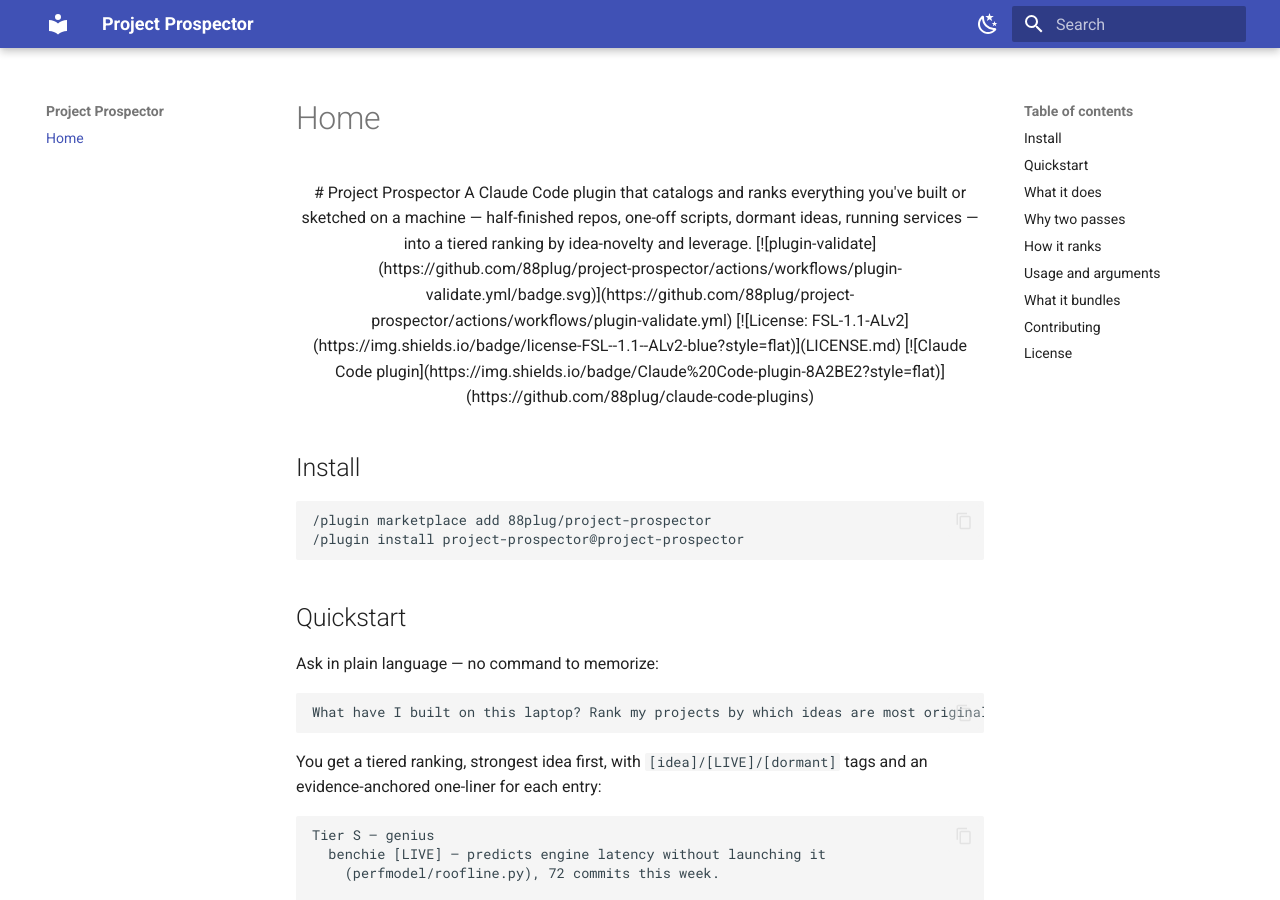
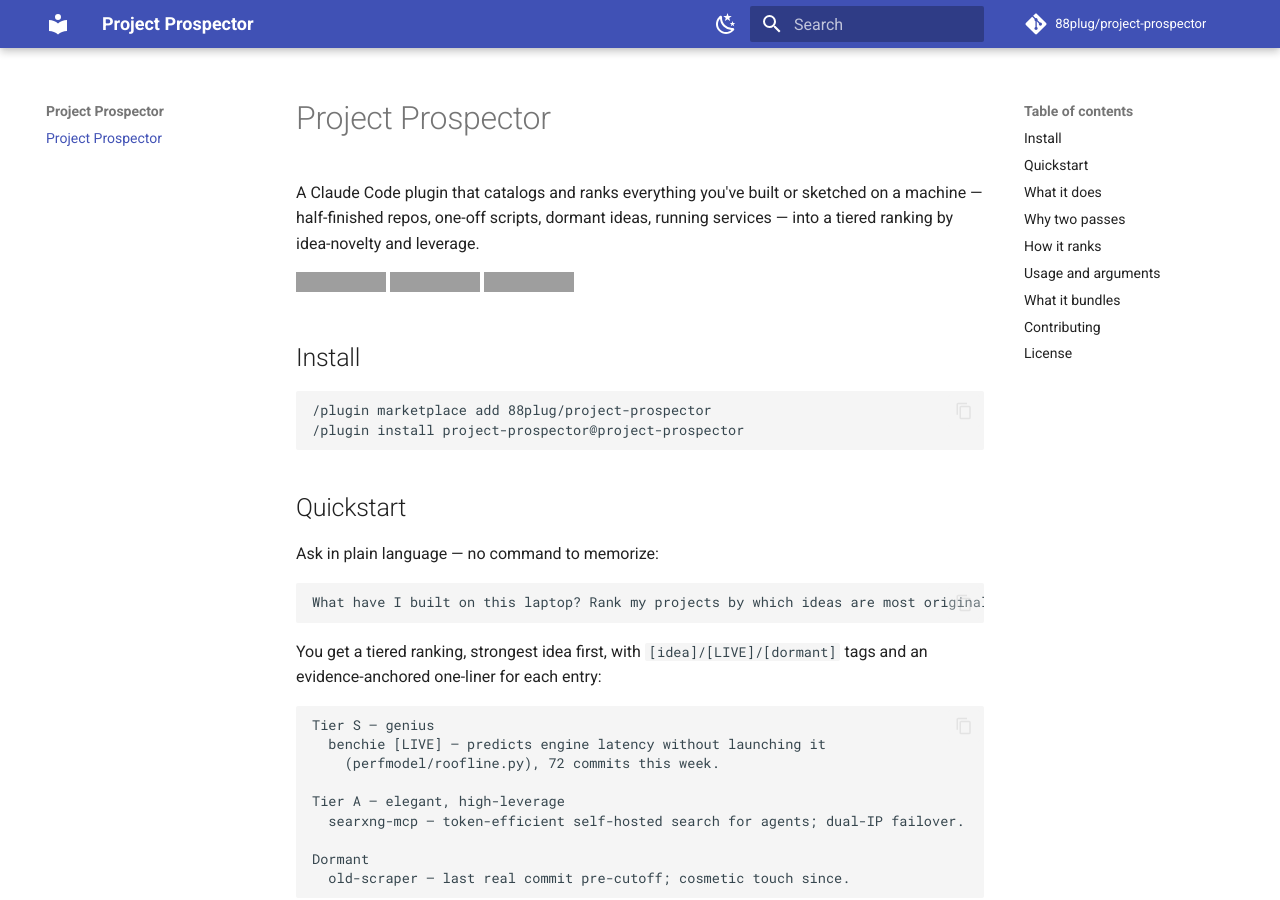
Before and after one commit to 88plug/project-prospector, an MkDocs documentation site: the page built from docs/index.md, in a window 1280 px wide and 900 px high. Built offline with MkDocs 1.6.1 and Material for MkDocs 9.7.7, drawn with Linux system fonts in a browser that asks for light colours; comment, search, counter and statistics services are not loaded; some of the changed text lies outside the part shown; grey boxes are pictures that could not be loaded.

Commit message:
fix: full 88plug skill compliance — FSL-1.1-ALv2, main branch, CI v7/v6.2/py3.13, MkDocs, gitignore

```diff
--- a/docs/index.md
+++ b/docs/index.md
@@ -1,14 +1,10 @@
-<div align="center">
-
 # Project Prospector
 
 A Claude Code plugin that catalogs and ranks everything you've built or sketched on a machine — half-finished repos, one-off scripts, dormant ideas, running services — into a tiered ranking by idea-novelty and leverage.
 
 [![plugin-validate](https://github.com/88plug/project-prospector/actions/workflows/plugin-validate.yml/badge.svg)](https://github.com/88plug/project-prospector/actions/workflows/plugin-validate.yml)
-[![License: FSL-1.1-ALv2](https://img.shields.io/badge/license-FSL--1.1--ALv2-blue?style=flat)](LICENSE.md)
+[![License: FSL-1.1-ALv2](https://img.shields.io/badge/license-FSL--1.1--ALv2-blue?style=flat)](https://github.com/88plug/project-prospector/blob/main/LICENSE.md)
 [![Claude Code plugin](https://img.shields.io/badge/Claude%20Code-plugin-8A2BE2?style=flat)](https://github.com/88plug/claude-code-plugins)
-
-</div>
 
 ## Install
 
@@ -133,11 +129,11 @@
 The written deliverable scales to the ask: a top-3 question gets a short
 shortlist, "catalog everything" gets the full S–D census with the dormant tail.
 
-> [!NOTE]
-> Project Prospector is strictly read-only. It inspects; it never edits, moves,
-> deletes, commits, or starts and stops services. Everything read off disk is
-> treated as untrusted data, not instructions (prompt-injection hardened). If a
-> finding warrants action, that's a separate step you confirm explicitly.
+!!! note
+    Project Prospector is strictly read-only. It inspects; it never edits, moves,
+    deletes, commits, or starts and stops services. Everything read off disk is
+    treated as untrusted data, not instructions (prompt-injection hardened). If a
+    finding warrants action, that's a separate step you confirm explicitly.
 
 ## What it bundles
 
@@ -166,5 +162,5 @@
 
 ## License
 
-[FSL-1.1-ALv2](LICENSE.md) © 2026 [88plug](https://github.com/88plug) —
+[FSL-1.1-ALv2](https://github.com/88plug/project-prospector/blob/main/LICENSE.md) © 2026 [88plug](https://github.com/88plug) —
 Functional Source License; converts to Apache 2.0 two years after each release.
--- a/mkdocs.yml
+++ b/mkdocs.yml
@@ -2,6 +2,10 @@
 site_description: >-
   A Claude Code plugin that catalogs and ranks everything you've built or
   sketched on a machine into a tiered ranking by idea-novelty and leverage.
+site_url: https://88plug.github.io/project-prospector/
+repo_url: https://github.com/88plug/project-prospector
+repo_name: 88plug/project-prospector
+edit_uri: edit/main/docs/
 use_directory_urls: true
 
 theme:
@@ -28,6 +32,7 @@
 markdown_extensions:
   - admonition
   - attr_list
+  - md_in_html
   - def_list
   - footnotes
   - tables
```
Also changed, not shown: CHANGELOG.md (added, +7 -0 lines), 7 other files.
